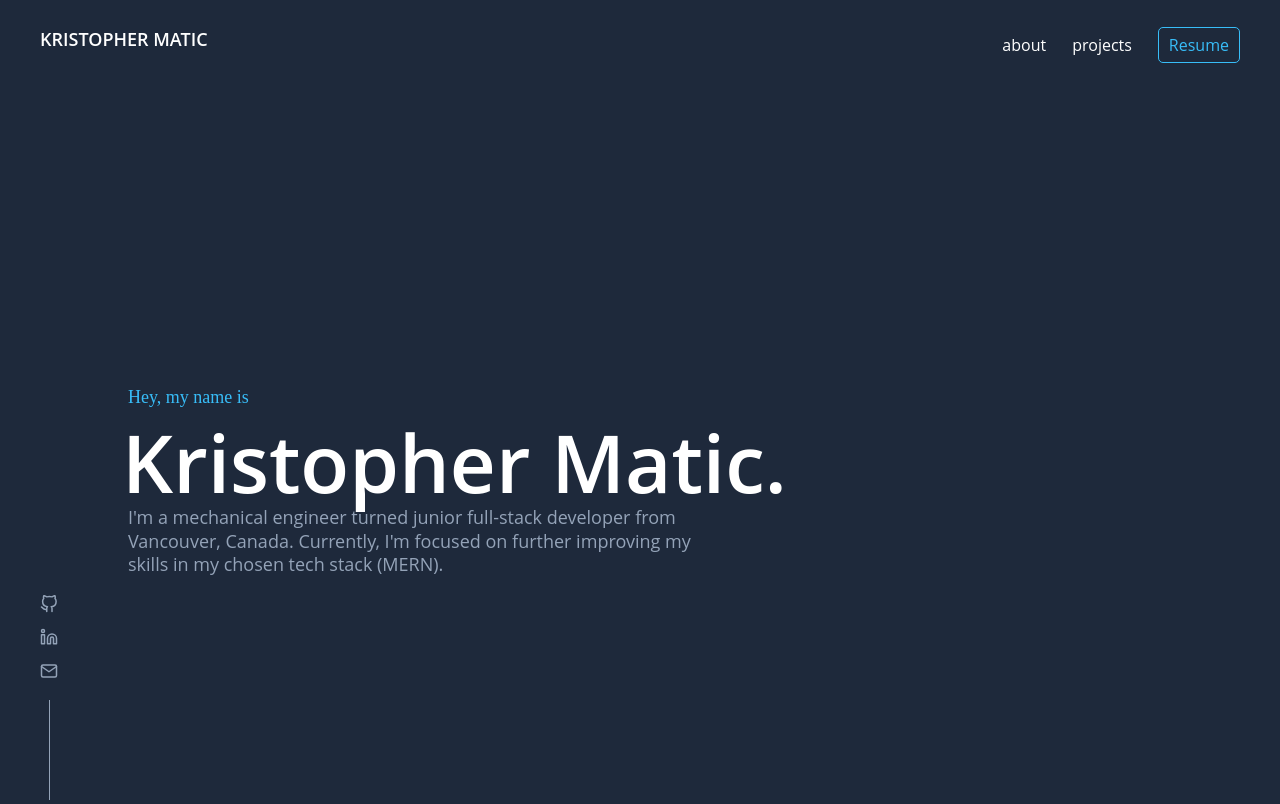
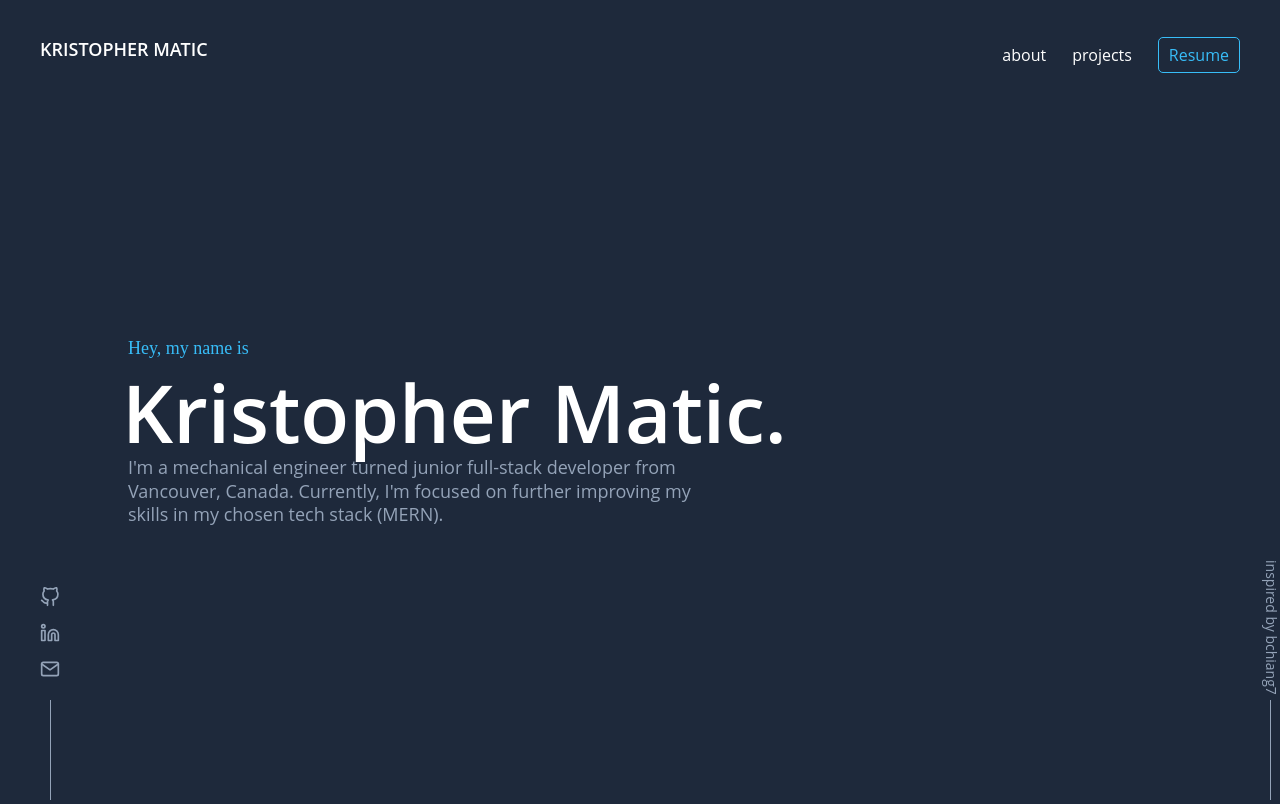
Before and after one commit to kmatic/personal-website, a Gatsby site: page / in a window 1280 px wide. Shown: the top 804 px of the page. Built offline with nearby package versions, Linux system fonts and the light colour scheme; Gatsby itself is replaced by a stand-in of ours.

Commit message:
Add credit component

```diff
--- a/src/components/Contact.js
+++ b/src/components/Contact.js
@@ -9,6 +9,7 @@ const StyledContact = styled.div`
     margin: 0;
     padding: 0;
     gap: 10px;
+    font-size: var(--xl);
 
     &:after {
         content: '';
@@ -32,6 +33,7 @@ const StyledContact = styled.div`
 const Wrapper = styled.div`
     position: fixed;
     bottom: 0;
+    right: auto;
 `;
 
 const Contact = () => {
--- /dev/null
+++ b/src/components/Credit.js
@@ -0,0 +1,50 @@
+import React from 'react';
+import styled from 'styled-components';
+
+const Wrapper = styled.div`
+    position: fixed;
+    bottom: 0;
+    right: 0;
+    left: auto;
+`;
+
+const StyledCredit = styled.div`
+    display: flex;
+    align-items: center;
+    font-size: var(--sm);
+    writing-mode: vertical-rl;
+
+    &:after {
+        content: '';
+        display: block;
+        width: 1px;
+        height: 100px;
+        background-color: var(--light-slate);
+        margin-top: 5px;
+    }
+
+    a {
+        transition: var(--transition);
+
+        &:hover {
+            transform: translateY(-10%);
+            color: var(--blue);
+        }
+    }
+`;
+
+const Credit = () => {
+    const github = 'https://github.com/bchiang7/v4/';
+
+    return (
+        <Wrapper>
+            <StyledCredit>
+                <a href={github} target="_blank" rel="noopener noreferrer">
+                    inspired by bchiang7
+                </a>
+            </StyledCredit>
+        </Wrapper>
+    );
+};
+
+export default Credit;
--- a/src/components/Header.js
+++ b/src/components/Header.js
@@ -2,7 +2,8 @@ import styled from 'styled-components';
 import React from 'react';
 
 const StyledHeader = styled.header`
-    padding: 30px 0;
+    height: var(--header-height);
+    padding: 40px 0 0 0;
 `;
 
 const StyledNav = styled.nav`
--- a/src/components/Layout.js
+++ b/src/components/Layout.js
@@ -1,7 +1,7 @@
 import GlobalStyle from '../styles/GlobalStyle';
 import styled from 'styled-components';
 import React from 'react';
-import { Header, Footer, Contact } from '../components';
+import { Header, Footer, Contact, Credit } from '../components';
 
 const Layout = ({ children }) => {
     return (
@@ -11,6 +11,7 @@ const Layout = ({ children }) => {
             {children}
             <Footer />
             <Contact />
+            <Credit />
         </div>
     );
 };
--- a/src/components/index.js
+++ b/src/components/index.js
@@ -5,3 +5,4 @@ export { default as About } from './sections/about';
 export { default as Hero } from './sections/hero';
 export { default as Projects } from './sections/projects';
 export { default as Contact } from './Contact';
+export { default as Credit } from './Credit';
--- a/src/components/sections/hero.js
+++ b/src/components/sections/hero.js
@@ -2,7 +2,7 @@ import React from 'react';
 import styled from 'styled-components';
 
 const StyledSection = styled.section`
-    min-height: 100vh;
+    min-height: calc(100vh - var(--header-height));
     padding: 0;
     display: flex;
     flex-direction: column;
--- a/src/styles/GlobalStyle.js
+++ b/src/styles/GlobalStyle.js
@@ -22,6 +22,8 @@ const variables = css`
         --border-radius: 5px;
 
         --transition: all 0.25s cubic-bezier(0.57, 0.15, 0.69, 1.25);
+
+        --header-height: 80px;
     }
 `;
 
```
